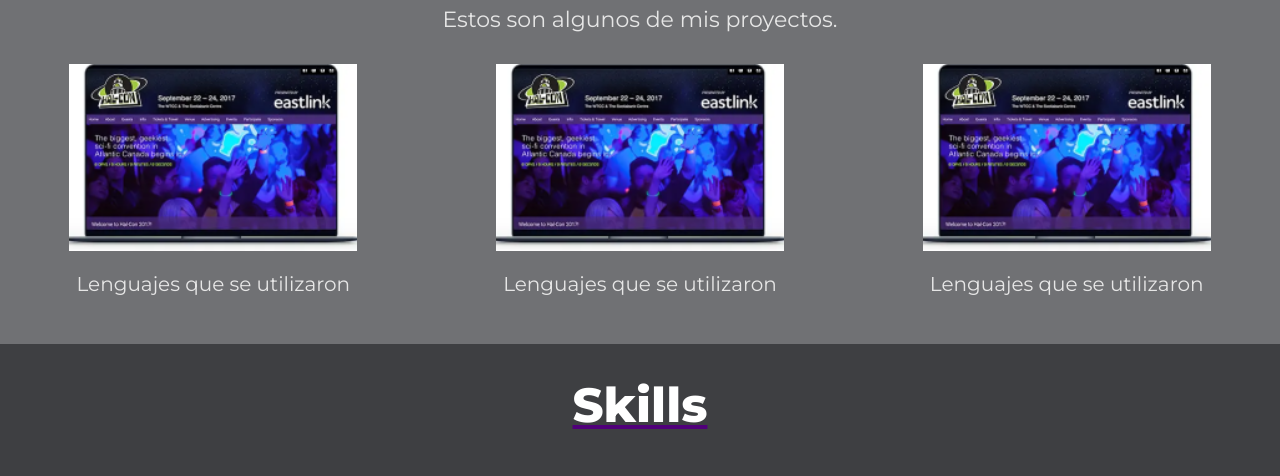
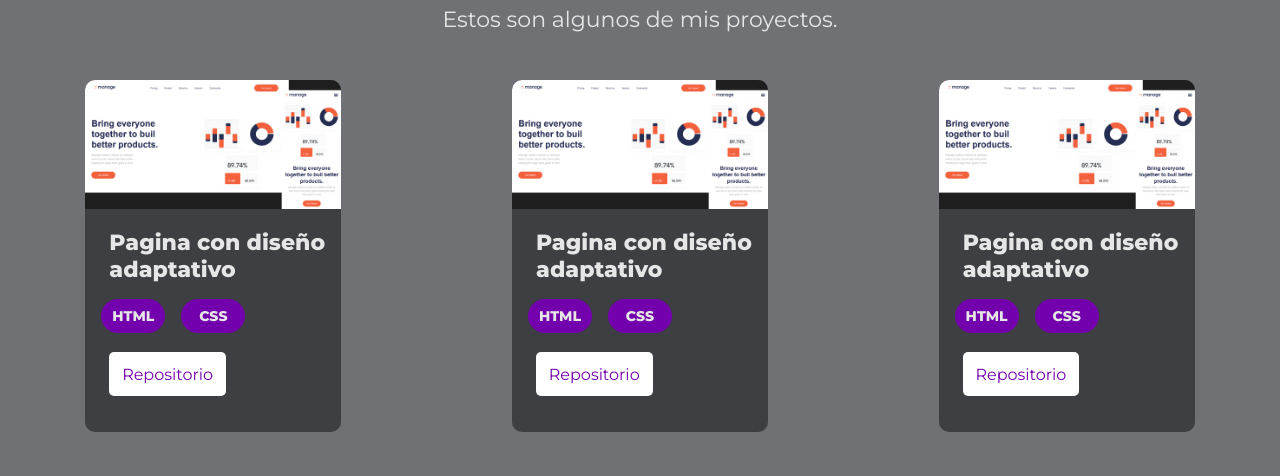
Before and after one commit to Adriel-Roldan/MyPortfolio, a plain HTML site: page root/index.html in a window 1280 px wide. Shown: the part 1712-2188 px from the top of the page. Drawn offline with Linux system fonts and the light colour scheme.

Commit message:
Portafolio terminado

```diff
--- a/root/css/styles.css
+++ b/root/css/styles.css
@@ -189,6 +189,7 @@ h1{
 .boton-cv{
     padding: 0.8rem 1.5rem 0.8rem 1.5rem;
     margin: 2rem 0rem 2rem 2rem;
+    border-radius: 5px;
 
     font-family: 'Montserrat', sans-serif;
     font-size: 16px;
@@ -233,7 +234,81 @@ h1{
     color: rgb(230, 230, 230)
 }
 
-.proyectos-portafolio{
+
+.proyectos{
+    display: flex;
+    flex-wrap: wrap;
+    justify-content: space-around;
+    margin-top: 3rem;
+    padding-bottom: 3rem;
+}
+
+.card{
+    width: 16rem;
+    height: 22rem;
+    margin-bottom: 3rem;
+    background-color: rgb(62, 63, 66);
+    border-radius: 10px;
+}
+
+.imagen-proyecto{
+    width: 100%;
+    border-top-left-radius: 10px;
+    border-top-right-radius: 10px;
+}
+
+.titulo-proyecto{
+    margin-left: 1.5rem;
+    margin-bottom: 1rem;
+    font-family: 'Montserrat', sans-serif;
+    font-size: 22px;
+    font-weight: bolder;
+    text-align: start;
+    color: rgb(230,230,230);
+}
+
+.lenguajes-utilizados{
+    display: flex;
+    justify-content: flex-start;
+}
+
+.lenguaje-proyecto{
+    width: 3rem;
+    padding: 0.5rem;
+    border-radius: 20px;
+    margin-left: 1rem;
+    margin-bottom: 2rem;
+
+    font-family: 'Montserrat', sans-serif;
+    font-size: 14px;
+    font-weight: 600;
+    text-align: center;
+    color: rgb(230,230,230);
+    background-color: rgb(114, 0, 172);
+}
+
+.boton-proyecto-adaptativo{
+    overflow: hidden;
+    padding: 0.8rem;
+    margin-left: 1.5rem;
+    border-radius: 5px;
+
+    font-family: 'Montserrat', sans-serif;
+    font-size: 16px;
+    text-decoration: none;
+    color: rgb(114, 0, 172);
+
+    background-color: rgb(255, 255, 255);
+}
+
+
+.boton-proyecto-adaptativo:hover{
+    transition-duration: 0.4s;
+    color: rgb(255, 255, 255);
+    background-color: rgb(114, 0, 172);
+}
+
+/* .proyectos-portafolio{
    margin-left: 3rem;
    padding-bottom: 3rem;
 }
@@ -247,10 +322,10 @@ h1{
     text-align: center;
 }
 
-.imagen-proyecto{
+ .imagen-proyecto{
     width: 18rem;
     margin-top: 1rem;
-}
+} */
 
 /* AREA DE SKILLS */
 
@@ -430,8 +505,11 @@ h1{
 
 input[type="submit"]{
     padding: 10px;
+    border-radius: 5px;
+
     font-family: 'Montserrat', sans-serif;
     font-size: 16px;
+    text-transform: uppercase;
     color: rgb(255, 255, 255);
     border-style: none;
     background-color: rgb(114, 0, 172);
@@ -441,7 +519,7 @@ input[type="submit"]:hover{
     cursor: pointer;
     color: rgb(114, 0, 172);
     background-color: rgb(201, 143, 255);
-    transition-duration: 400ms;
+    transition-duration: 0.4s;
 }
 
 
@@ -873,13 +951,20 @@ input[type="submit"]:hover{
 
 
 @media (min-width: 1500px){
+
+    h1{
+        margin-left: 10rem;
+
+    }
+
+    /* AREA SOBRE MI */
     .titulos-areas{
         font-size: 48px;
     }
 
     .texto-sobre-mi{
         width: 50%;
-        margin-left: 45rem;
+        margin-left: 32rem;
     }
 
     .datos-boton-foto{
@@ -889,16 +974,16 @@ input[type="submit"]:hover{
     }
 
     .datos-sobre-mi{
-         margin-left: 20.5rem;
+         margin-left: 7.5rem;
     }
 
     .boton-cv{
-        margin-left: 20.5rem;
+        margin-left: 7.5rem;
     }
 
     .foto-sobre-mi{
         position: relative;
-        left: 20rem;
+        left: 10rem;
         bottom: 13rem;
     }
 }
--- a/root/index.html
+++ b/root/index.html
@@ -9,6 +9,7 @@
     <link rel="stylesheet" href="https://cdnjs.cloudflare.com/ajax/libs/font-awesome/6.2.0/css/all.min.css" integrity="sha512-xh6O/CkQoPOWDdYTDqeRdPCVd1SpvCA9XXcUnZS2FmJNp1coAFzvtCN9BmamE+4aHK8yyUHUSCcJHgXloTyT2A==" crossorigin="anonymous" referrerpolicy="no-referrer" />
     <meta name="viewport" content="width=device-width, initial-scale=1.0">
     <title> Portafolio | Adriel Roldan </title>
+    <link rel="shortcut icon" href="./img/logo-ar 2.png">
     <link rel="stylesheet" href="./css/styles.css">
 </head>
 
@@ -139,7 +140,52 @@
             </p>
 
 
-            <div class="portafolio-proyectos">
+            <div class="proyectos">
+
+                <section class="card">
+                    <img class="imagen-proyecto" src="./img/ProyectoFinal.PNG">
+
+                    <h3 class="titulo-proyecto">Pagina con diseño adaptativo</h3>
+
+                    <div class="lenguajes-utilizados">
+                        <p class="lenguaje-proyecto">HTML</p>
+                        <p class="lenguaje-proyecto">CSS</p>
+                    </div>
+
+                        <a class="boton-proyecto-adaptativo" href="https://github.com/Adriel-Roldan/Pagina-dise-o-adaptativo-mobile.git" target="_blank">Repositorio</a>
+
+                </section>
+
+                <section class="card">
+                    <img class="imagen-proyecto" src="./img/ProyectoFinal.PNG">
+
+                    <h3 class="titulo-proyecto">Pagina con diseño adaptativo</h3>
+
+                    <div class="lenguajes-utilizados">
+                        <p class="lenguaje-proyecto">HTML</p>
+                        <p class="lenguaje-proyecto">CSS</p>
+                    </div>
+
+                        <a class="boton-proyecto-adaptativo" href="https://github.com/Adriel-Roldan/Pagina-dise-o-adaptativo-mobile.git" target="_blank">Repositorio</a>
+
+                </section>
+
+                <section class="card">
+                    <img class="imagen-proyecto" src="./img/ProyectoFinal.PNG">
+
+                    <h3 class="titulo-proyecto">Pagina con diseño adaptativo</h3>
+
+                    <div class="lenguajes-utilizados">
+                        <p class="lenguaje-proyecto">HTML</p>
+                        <p class="lenguaje-proyecto">CSS</p>
+                    </div>
+
+                        <a class="boton-proyecto-adaptativo" href="https://github.com/Adriel-Roldan/Pagina-dise-o-adaptativo-mobile.git" target="_blank">Repositorio</a>
+
+                </section>
+
+            </div>
+            <!-- <div class="portafolio-proyectos">
                 <div class="proyecto">
                     <img class="imagen-proyecto" src="./img/ejemplo_portafolio_proyectos 5.png" alt="agregar algo de la imagen">
                     <p>Lenguajes que se utilizaron</p>
@@ -154,7 +200,7 @@
                     <img class="imagen-proyecto" src="./img/ejemplo_portafolio_proyectos 5.png" alt="agregar algo de la imagen">
                     <p>Lenguajes que se utilizaron</p>
                 </div>
-            </div>
+            </div> -->
 
         </section>
 
@@ -309,8 +355,3 @@
 
 </body>
 </html>
-
-
-<!-- INVESTIGAR SOBRA LA MINIMIZACION O LA OPTIMIZACION DE PAGINAS WEB -->
-
-<!-- CREAR UN FAVICON -->
```
Also changed, not shown: root/img/ProyectoFinal.PNG (added), root/img/ejemplo_portafolio_proyectos 5.png (deleted).
